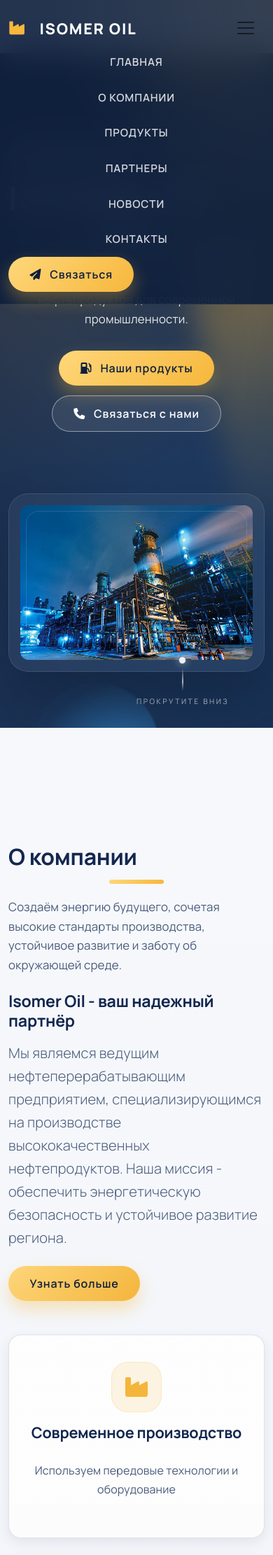
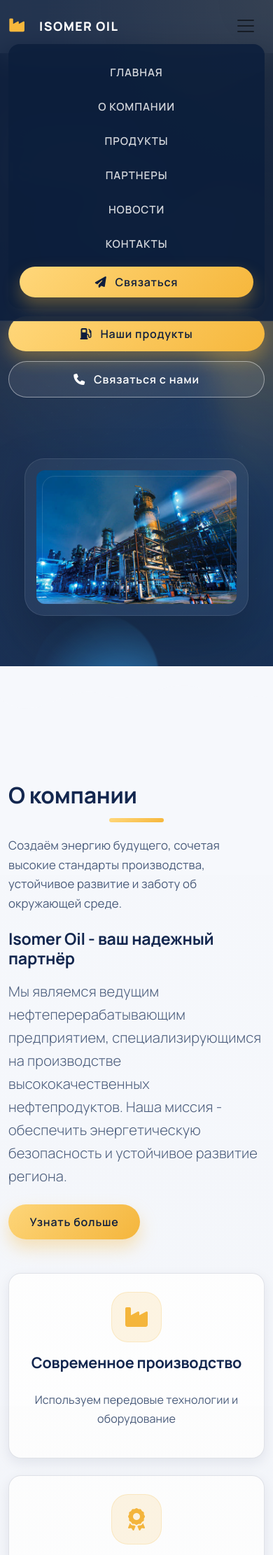
Before and after one commit to Mirzohid2001/moshin, a Django app: page / in a window 390 px wide, after a click that opens the changed part. Shown: the top 2222 px of the page at 70% size. Run offline with Django 5.2, Linux system fonts and the light colour scheme; data that the repository does not hold is empty.

Commit message:
raxatjon

```diff
--- a/static/css/style.css
+++ b/static/css/style.css
@@ -1508,6 +1508,25 @@ main {
     .hero-image {
         margin-top: 2.5rem;
     }
+
+    .hero-scroll-indicator {
+        bottom: 1.8rem;
+    }
+
+    .hero-section .hero-image {
+        max-width: 420px;
+        margin-left: auto;
+        margin-right: auto;
+    }
+
+    .hero-buttons .btn {
+        width: 100%;
+        justify-content: center;
+    }
+
+    .navbar .btn {
+        padding: 0.6rem 1.4rem;
+    }
 }
 
 @media (max-width: 767.98px) {
@@ -1543,6 +1562,67 @@ main {
     .testimonial-card {
         padding: 1.8rem 1.4rem;
     }
+
+    .hero-scroll-indicator {
+        display: none;
+    }
+
+    .hero-section {
+        padding-top: 6rem;
+        padding-bottom: 4.5rem;
+    }
+
+    .hero-section .hero-image {
+        max-width: 320px;
+    }
+
+    .counters-section .row {
+        row-gap: 1.5rem;
+    }
+
+    .stat-item {
+        padding: 1.8rem 1.6rem;
+    }
+
+    .stat-number {
+        font-size: 2.4rem;
+    }
+
+    .product-card,
+    .capability-item,
+    .testimonial-card {
+        border-radius: 18px;
+    }
+
+    .product-card .card-body,
+    .capability-item {
+        padding: 1.6rem 1.4rem;
+    }
+
+    .product-card .card-body .btn,
+    .capability-item .btn {
+        width: 100%;
+    }
+
+    .navbar-brand {
+        font-size: 1.1rem;
+    }
+
+    .navbar-nav .nav-link {
+        font-size: 0.95rem;
+        padding: 0.75rem 0;
+    }
+
+    .navbar-collapse {
+        background: rgba(13, 31, 60, 0.92);
+        border-radius: 16px;
+        padding: 1rem;
+        margin-top: 0.4rem;
+    }
+
+    .partner-logo {
+        max-height: 64px;
+    }
 }
 
 @media (max-width: 575.98px) {
@@ -1556,6 +1636,49 @@ main {
 
     .partner-logo {
         height: 72px;
+    }
+
+    .navbar .btn {
+        width: 100%;
+        margin-top: 0.5rem;
+    }
+
+    .hero-title {
+        font-size: clamp(2.1rem, 9vw, 2.6rem);
+    }
+
+    .hero-subtitle {
+        font-size: 1rem;
+    }
+
+    .product-card .card-body {
+        gap: 0.9rem;
+    }
+
+    .card-body {
+        padding: 1.3rem;
+    }
+
+    .stat-item {
+        padding: 1.6rem 1.3rem;
+        border-radius: 16px;
+    }
+
+    .stat-icon {
+        font-size: 2.4rem;
+        margin-bottom: 0.9rem;
+    }
+
+    .stat-number {
+        font-size: 2.2rem;
+    }
+
+    .footer {
+        text-align: center;
+    }
+
+    .footer .social-links a {
+        margin-bottom: 0.5rem;
     }
 }
 
```
Also changed, not shown: config/settings.py (+19 -9 lines), templates/contact/contact.html (+6 -9 lines), media/categories/ai-80_qkDgiiI.jpg (added), media/products/ai-80_rQnoy8u.jpg (added).
